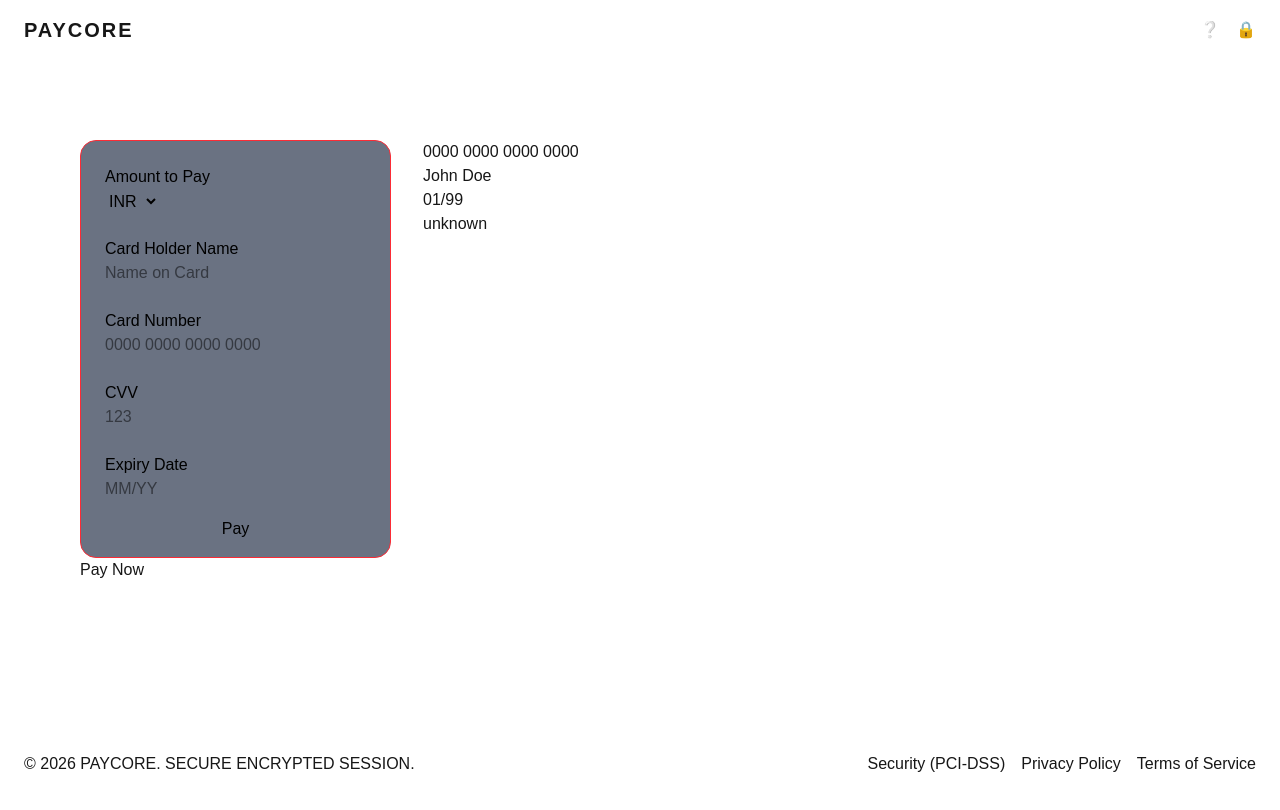
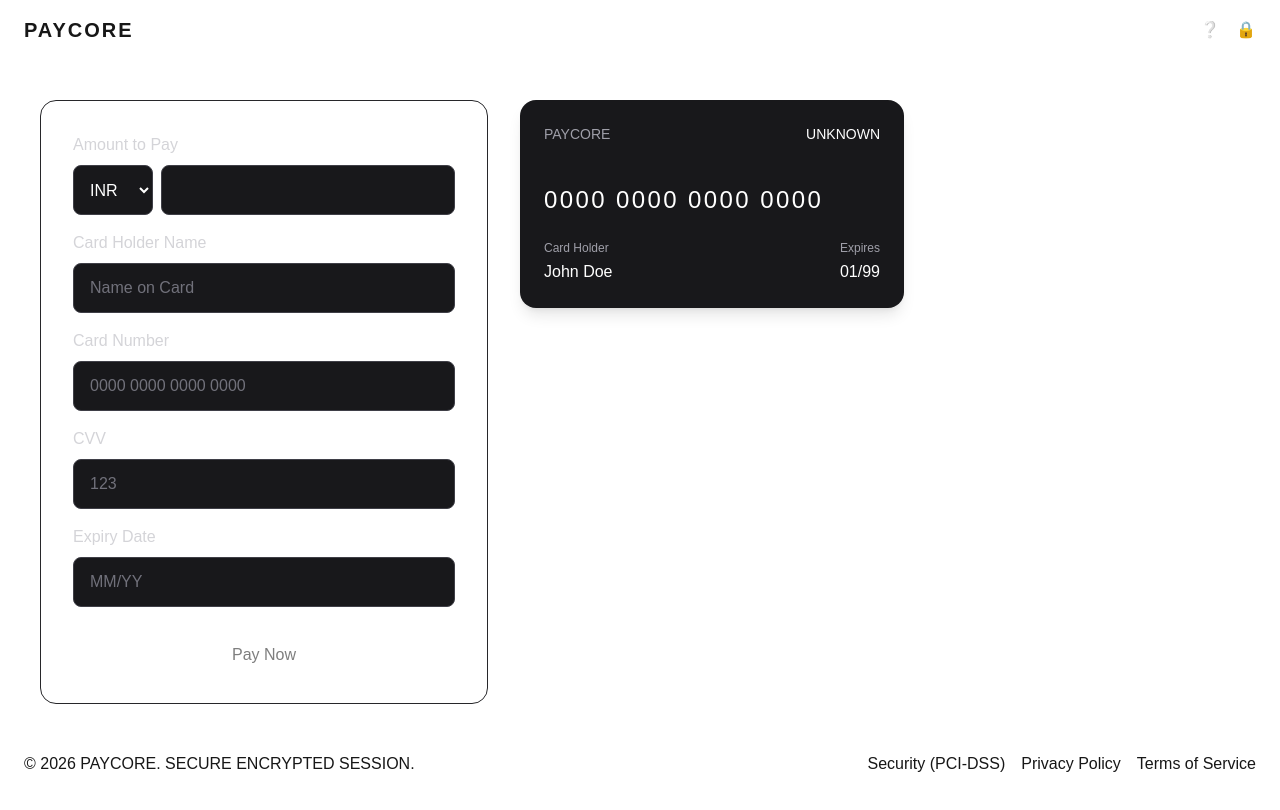
Before and after one commit to Hrithik06/payment-gateway-simulator, a Next.js app: page / in a window 1280 px wide. Shown: the top 810 px of the page. Built offline with nearby package versions, Linux system fonts and the light colour scheme.

Commit message:
feat: enhance CardInput and CardPreview components with improved styling and structure

```diff
--- a/components/CardInput.tsx
+++ b/components/CardInput.tsx
@@ -1,5 +1,5 @@
 "use client";
-import { SubmitHandler, useWatch, UseFormReturn } from "react-hook-form";
+import { UseFormReturn } from "react-hook-form";
 import {
   formatCardNumber,
   formatExpiryDate,
@@ -17,46 +17,37 @@ import {
   expiryDateRules,
   getCvvRules,
 } from "@/utils/validation";
-import { useEffect } from "react";
 import { CardType, PaymentFormInputs } from "@/types";
-import { useAppSelector } from "@/store/hooks";
-
-import { usePaymentFlow } from "@/hooks/usePaymentFlow";
+import {
+  inputStyles,
+  labelStyles,
+  errorStyles,
+  sectionStyles,
+  selectStyles,
+} from "@/utils/styles";
 type Props = {
   form: UseFormReturn<PaymentFormInputs>;
   cardType: CardType;
+  currency: string;
 };
-export default function CardInput({ cardType, form }: Props) {
-  // const [cardType, setCardType] = useState<CardType>("unknown");
-  const { processPayment } = usePaymentFlow();
+export default function CardInput({ form, cardType, currency }: Props) {
   const {
     register,
-    handleSubmit,
     formState: { errors },
-    reset,
-    control,
   } = form;
-  const currency = useWatch({ control, name: "currency" });
-  const onSubmit: SubmitHandler<PaymentFormInputs> = async (data) => {
-    await processPayment(data);
-  };
-  const status = useAppSelector((store) => store.payment.status);
 
-  useEffect(() => {
-    if (status === "success") reset();
-  }, [status, reset]);
   return (
-    <form
-      onSubmit={handleSubmit(onSubmit)}
-      className="flex flex-col gap-2 border border-red-500 rounded-2xl p-4 bg-gray-500 text-black"
-    >
-      <div className="flex flex-col p-2">
-        <label htmlFor="amountId">Amount to Pay</label>
-        <span className="flex">
-          <label htmlFor="currencyId" className="sr-only">
+    <div>
+      <div className={sectionStyles}>
+        <label className={labelStyles} htmlFor="amountId">
+          Amount to Pay
+        </label>
+        <div className="flex gap-2">
+          <label className={labelStyles + " sr-only"} htmlFor="currencyId">
             Currency
           </label>
           <select
+            className={selectStyles}
             id="currencyId"
             aria-describedby="currency-error"
             {...register("currency", currencyRules)}
@@ -65,6 +56,7 @@ export default function CardInput({ cardType, form }: Props) {
             <option value="USD">USD</option>
           </select>
           <input
+            className={inputStyles}
             id="amountId"
             aria-describedby="amount-error"
             {...register("amount", {
@@ -80,35 +72,41 @@ export default function CardInput({ cardType, form }: Props) {
               e.target.value = stripAmountFormatting(e.target.value);
             }}
           />
-        </span>
+        </div>
         {errors.currency && (
-          <span id="currency-error" role="alert">
+          <span id="currency-error" role="alert" className={errorStyles}>
             ⚠ {errors.currency.message}
           </span>
         )}
         {errors.amount && (
-          <span id="amount-error" role="alert">
+          <span id="amount-error" role="alert" className={errorStyles}>
             ⚠ {errors.amount.message}
           </span>
         )}
       </div>
-      <div className="flex flex-col p-2">
-        <label htmlFor="cardHolderNameId">Card Holder Name</label>
+      <div className={sectionStyles}>
+        <label className={labelStyles} htmlFor="cardHolderNameId">
+          Card Holder Name
+        </label>
         <input
+          className={inputStyles}
           id="cardHolderNameId"
           {...register("cardHolderName", cardHolderNameRules)}
           placeholder="Name on Card"
           aria-describedby="cardName-error"
         />
         {errors.cardHolderName && (
-          <span id="cardName-error" role="alert">
+          <span id="cardName-error" role="alert" className={errorStyles}>
             ⚠ {errors.cardHolderName.message}
           </span>
         )}
       </div>
-      <div className="flex flex-col p-2">
-        <label htmlFor="cardNumberId">Card Number</label>
+      <div className={sectionStyles}>
+        <label className={labelStyles} htmlFor="cardNumberId">
+          Card Number
+        </label>
         <input
+          className={inputStyles}
           id="cardNumberId"
           {...register("cardNumber", {
             ...cardNumberRules,
@@ -121,14 +119,17 @@ export default function CardInput({ cardType, form }: Props) {
           aria-describedby="cardNumber-error"
         />
         {errors.cardNumber && (
-          <span id="cardNumber-error" role="alert">
+          <span id="cardNumber-error" role="alert" className={errorStyles}>
             ⚠ {errors.cardNumber.message}
           </span>
         )}
       </div>
-      <div className="flex flex-col p-2">
-        <label htmlFor="cvvId">CVV</label>
+      <div className={sectionStyles}>
+        <label className={labelStyles} htmlFor="cvvId">
+          CVV
+        </label>
         <input
+          className={inputStyles}
           id="cvvId"
           {...register("cvv", {
             ...getCvvRules(cardType),
@@ -140,14 +141,17 @@ export default function CardInput({ cardType, form }: Props) {
           aria-describedby="cvv-error"
         />
         {errors.cvv && (
-          <span id="cvv-error" role="alert">
+          <span id="cvv-error" role="alert" className={errorStyles}>
             ⚠ {errors.cvv.message}
           </span>
         )}
       </div>
-      <div className="flex flex-col p-2">
-        <label htmlFor="expiryDateId">Expiry Date</label>
+      <div className={sectionStyles}>
+        <label className={labelStyles} htmlFor="expiryDateId">
+          Expiry Date
+        </label>
         <input
+          className={inputStyles}
           id="expiryDateId"
           {...register("expiryDate", {
             ...expiryDateRules,
@@ -159,12 +163,11 @@ export default function CardInput({ cardType, form }: Props) {
           aria-describedby="expiryDate-error"
         />
         {errors.expiryDate && (
-          <span id="expiryDate-error" role="alert">
+          <span id="expiryDate-error" role="alert" className={errorStyles}>
             ⚠ {errors.expiryDate.message}
           </span>
         )}
       </div>
-      <button type="submit">Pay</button>
-    </form>
+    </div>
   );
 }
--- a/components/CardPreview.tsx
+++ b/components/CardPreview.tsx
@@ -12,11 +12,27 @@ export default function CardPreview({
   cardType,
 }: Props) {
   return (
-    <div>
-      <div>{cardNumber}</div>
-      <div>{cardHolderName}</div>
-      <div>{expiryDate}</div>
-      <div>{cardType}</div>
+    <div className="w-full max-w-sm rounded-2xl bg-zinc-900 p-6 text-white shadow-lg">
+      <div className="flex justify-between items-start mb-10">
+        <span className="text-sm text-zinc-400">PAYCORE</span>
+        <span className="uppercase text-sm">{cardType}</span>
+      </div>
+
+      <div className="text-2xl tracking-widest mb-6">
+        {cardNumber || "0000 0000 0000 0000"}
+      </div>
+
+      <div className="flex justify-between items-end">
+        <div>
+          <p className="text-xs text-zinc-400 mb-1">Card Holder</p>
+          <p>{cardHolderName || "JOHN DOE"}</p>
+        </div>
+
+        <div>
+          <p className="text-xs text-zinc-400 mb-1">Expires</p>
+          <p>{expiryDate || "MM/YY"}</p>
+        </div>
+      </div>
     </div>
   );
 }
--- a/components/PaymentForm.tsx
+++ b/components/PaymentForm.tsx
@@ -43,20 +43,34 @@ export default function PaymentForm() {
   }, [status, reset]);
 
   return (
-    <div className="flex flex-col lg:flex-row gap-8">
-      <form onSubmit={handleSubmit(onSubmit)}>
-        <CardInput form={form} cardType={cardType} />
+    <div className="flex flex-col lg:flex-row gap-8 items-center lg:items-start ">
+      <div className="order-1 lg:order-2 w-full max-w-sm">
+        <CardPreview
+          cardNumber={watchedValues.cardNumber || "0000 0000 0000 0000"}
+          cardHolderName={watchedValues.cardHolderName || "John Doe"}
+          expiryDate={watchedValues.expiryDate || "01/99"}
+          cardType={cardType}
+        />
+      </div>
 
-        <button type="submit" disabled={!isValid || status === "processing"}>
+      <form
+        onSubmit={handleSubmit(onSubmit)}
+        className="order-2 lg:order-1 w-full max-w-md flex flex-col gap-4  rounded-2xl border border-zinc-800 p-6"
+      >
+        <CardInput
+          form={form}
+          cardType={cardType}
+          currency={watchedValues.currency || "INR"}
+        />
+
+        <button
+          type="submit"
+          disabled={!isValid || status === "processing"}
+          className="mx-auto w-10/12 rounded-lg bg-white px-10 py-3 text-black disabled:opacity-50"
+        >
           Pay Now
         </button>
       </form>
-      <CardPreview
-        cardNumber={watchedValues.cardNumber || "0000 0000 0000 0000"}
-        cardHolderName={watchedValues.cardHolderName || "John Doe"}
-        expiryDate={watchedValues.expiryDate || "01/99"}
-        cardType={cardType}
-      />
     </div>
   );
 }
--- a/components/PaymentLayout.tsx
+++ b/components/PaymentLayout.tsx
@@ -20,9 +20,7 @@ export default function PaymentLayout() {
       </header>
 
       <main className="flex-1 p-10">
-        <main className="flex-1 p-10">
-          <StatusScreen />
-        </main>
+        <StatusScreen />
       </main>
 
       <footer className="sticky bottom-0 w-full flex justify-between items-center p-6">
--- /dev/null
+++ b/utils/styles.ts
@@ -0,0 +1,14 @@
+export const inputStyles =
+  "w-full rounded-lg border border-zinc-700 bg-zinc-900 px-4 py-3 text-white placeholder:text-zinc-500 outline-none focus:border-blue-500";
+
+export const labelStyles = "mb-2 text-base font-medium text-zinc-300";
+
+export const errorStyles = "mt-1 text-sm text-red-400";
+
+export const sectionStyles = "flex flex-col p-2";
+
+export const selectStyles =
+  "rounded-lg border border-zinc-700 bg-zinc-900 px-3 py-3 text-white outline-none focus:border-blue-500";
+
+export const formContainerStyles =
+  "w-full max-w-md rounded-2xl border border-zinc-800 bg-zinc-950 p-6";
```
